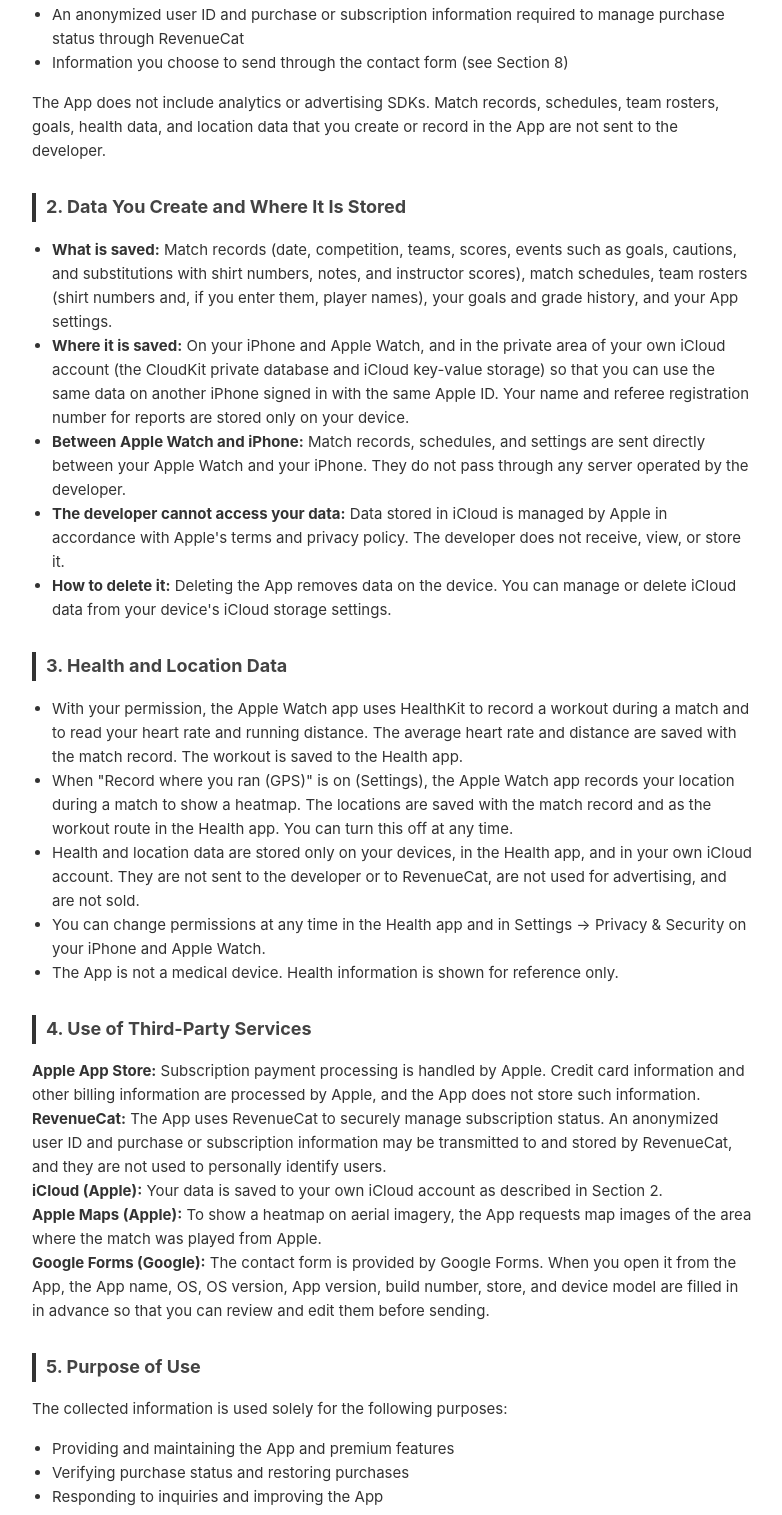
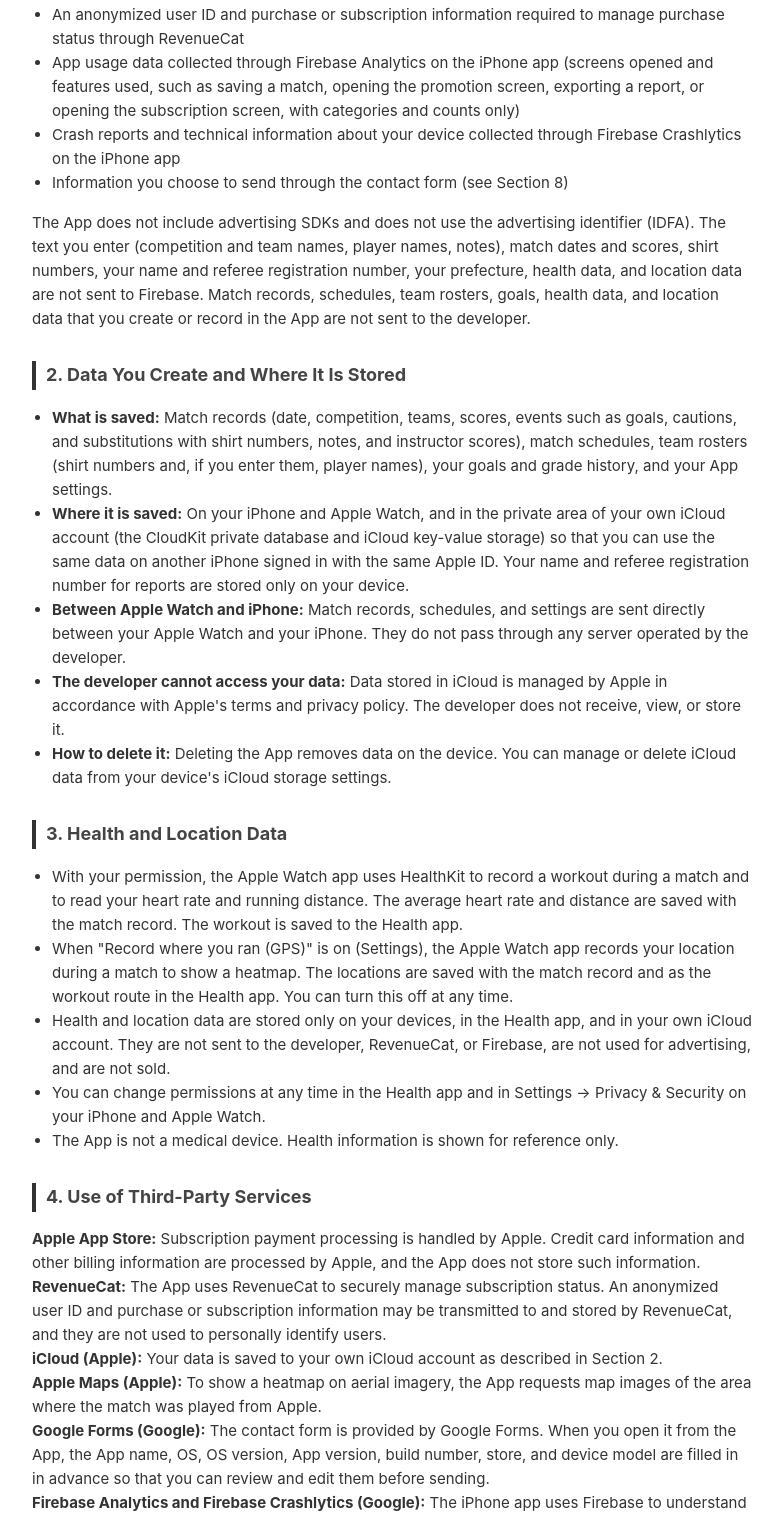
Before and after one commit to SOKu-ma/privacy-policy, a plain HTML site: page soccer-referee/privacy.html in a window 1280 px wide. Shown: the part 414-1929 px from the top of the page, without its empty margins (248-1030 px from the left). Drawn offline with Linux system fonts and the light colour scheme.

Commit message:
サッカー審判手帳: Firebase Analytics・Crashlytics の利用をプライバシーポリシーに書き足す
Co-Authored-By: Claude Opus 5.5 <noreply@anthropic.com>

```diff
--- a/soccer-referee/privacy.html
+++ b/soccer-referee/privacy.html
@@ -100,11 +100,19 @@
             <ul>
                 <li>An anonymized user ID and purchase or subscription information required to manage purchase status
                     through RevenueCat</li>
+                <li>App usage data collected through Firebase Analytics on the iPhone app (screens opened and features
+                    used, such as saving a match, opening the promotion screen, exporting a report, or opening the
+                    subscription screen, with categories and counts only)</li>
+                <li>Crash reports and technical information about your device collected through Firebase Crashlytics on
+                    the iPhone app</li>
                 <li>Information you choose to send through the contact form (see Section 8)</li>
             </ul>
             <p>
-                The App does not include analytics or advertising SDKs. Match records, schedules, team rosters, goals,
-                health data, and location data that you create or record in the App are not sent to the developer.
+                The App does not include advertising SDKs and does not use the advertising identifier (IDFA). The text you
+                enter (competition and team names, player names, notes), match dates and scores, shirt numbers, your name
+                and referee registration number, your prefecture, health data, and location data are not sent to
+                Firebase. Match records, schedules, team rosters, goals, health data, and location data that you create
+                or record in the App are not sent to the developer.
             </p>
 
             <h2>2. Data You Create and Where It Is Stored</h2>
@@ -135,8 +143,8 @@
                     match to show a heatmap. The locations are saved with the match record and as the workout route in
                     the Health app. You can turn this off at any time.</li>
                 <li>Health and location data are stored only on your devices, in the Health app, and in your own iCloud
-                    account. They are not sent to the developer or to RevenueCat, are not used for advertising, and are
-                    not sold.</li>
+                    account. They are not sent to the developer, RevenueCat, or Firebase, are not used for advertising,
+                    and are not sold.</li>
                 <li>You can change permissions at any time in the Health app and in Settings → Privacy &amp; Security on
                     your iPhone and Apple Watch.</li>
                 <li>The App is not a medical device. Health information is shown for reference only.</li>
@@ -155,7 +163,13 @@
                 the area where the match was played from Apple.<br>
                 <strong>Google Forms (Google):</strong> The contact form is provided by Google Forms. When you open it from
                 the App, the App name, OS, OS version, App version, build number, store, and device model are filled in
-                in advance so that you can review and edit them before sending.
+                in advance so that you can review and edit them before sending.<br>
+                <strong>Firebase Analytics and Firebase Crashlytics (Google):</strong> The iPhone app uses Firebase to
+                understand how features are used and to find and fix problems. Firebase may process usage events, an
+                app instance identifier, device and OS information, App version, and approximate location derived from
+                the IP address, as well as crash logs and stack traces. This information is used only for usage
+                analysis, troubleshooting, and improving stability, and not to identify you personally. The Apple Watch
+                app does not use Firebase.
             </p>
 
             <h2>5. Purpose of Use</h2>
@@ -164,12 +178,13 @@
                 <li>Providing and maintaining the App and premium features</li>
                 <li>Verifying purchase status and restoring purchases</li>
                 <li>Responding to inquiries and improving the App</li>
+                <li>Analyzing how features are used, investigating problems, and improving stability (Firebase)</li>
             </ul>
 
             <h2>6. Children's Information</h2>
             <p>
                 The App is intended for referees. Team rosters and match records may include the names of players who
-                are children. The developer does not collect this information; it is stored only on your devices and in
+                are children. The developer does not collect this information (it is not sent to Firebase either); it is stored only on your devices and in
                 your own iCloud account. Please enter only the minimum information needed and, where necessary, obtain
                 consent from parents or guardians. If you have questions about children's information, please contact us
                 using the form in Section 8.
@@ -206,10 +221,12 @@
             <p>開発者が受け取る情報は、次のものだけです：</p>
             <ul>
                 <li>RevenueCat による購入状態の管理に必要な、匿名化されたユーザーID と購入・サブスクリプションの情報</li>
+                <li>iPhone アプリでの、Firebase Analytics による利用状況のデータ（開いた画面や、試合の保存・昇級画面の表示・報告書の書き出し・有料プランの画面を開いたことなど。区分と数だけ）</li>
+                <li>iPhone アプリでの、Firebase Crashlytics によるクラッシュレポートと端末の技術情報</li>
                 <li>お問い合わせフォームから、ご自身で送信された情報（8. を参照）</li>
             </ul>
             <p>
-                本アプリには、利用状況の分析や広告のための SDK は入っていません。本アプリで作成・記録した試合の記録・予定・チームの名簿・目標・健康データ・位置情報は、開発者に送られません。
+                本アプリには、広告のための SDK は入っておらず、広告識別子（IDFA）も使いません。入力した文字（大会名・チーム名・選手の名前・メモ）、試合の日時と得点、背番号、氏名と審判登録番号、都道府県、健康データ、位置情報は、Firebase に送りません。本アプリで作成・記録した試合の記録・予定・チームの名簿・目標・健康データ・位置情報は、開発者に送られません。
             </p>
 
             <h2>2. 作成したデータと保存場所</h2>
@@ -225,7 +242,7 @@
             <ul>
                 <li>許可をいただいた場合、Apple Watch アプリは HealthKit を使って試合中のワークアウトを記録し、心拍数と走行距離を読み取ります。平均心拍数と走行距離は試合の記録に保存します。ワークアウトはヘルスケアアプリに保存されます。</li>
                 <li>設定の「走った位置を記録（GPS）」がオンのとき、Apple Watch アプリは試合中の位置を記録し、ヒートマップの表示に使います。位置は試合の記録と、ヘルスケアアプリのワークアウトの経路に保存します。この設定はいつでもオフにできます。</li>
-                <li>健康データと位置情報は、端末の中・ヘルスケアアプリ・ご自身の iCloud アカウントにだけ保存します。開発者や RevenueCat には送らず、広告に使ったり、販売したりしません。</li>
+                <li>健康データと位置情報は、端末の中・ヘルスケアアプリ・ご自身の iCloud アカウントにだけ保存します。開発者・RevenueCat・Firebase には送らず、広告に使ったり、販売したりしません。</li>
                 <li>許可は、ヘルスケアアプリと、iPhone・Apple Watch の「設定」→「プライバシーとセキュリティ」から、いつでも変更できます。</li>
                 <li>本アプリは医療機器ではありません。健康に関する表示は参考情報です。</li>
             </ul>
@@ -237,6 +254,8 @@
                 <strong>iCloud（Apple）：</strong>2. のとおり、データをご自身の iCloud アカウントに保存します。<br>
                 <strong>Apple マップ（Apple）：</strong>航空写真の上にヒートマップを表示するため、試合をした場所の地図の画像を Apple から取得します。<br>
                 <strong>Google フォーム（Google）：</strong>お問い合わせフォームは Google フォームを利用しています。本アプリから開くと、アプリ名・OS・OS のバージョン・アプリのバージョン・ビルド番号・ストア・端末名を事前に入力します。送信の前に、ご自身で確認・修正できます。
+            <br>
+                <strong>Firebase Analytics・Firebase Crashlytics（Google）：</strong>iPhone アプリでは、機能の使われ方を知り、不具合を見つけて直すために Firebase を利用しています。Firebase は、利用状況のイベント、アプリのインスタンス ID、端末と OS の情報、アプリのバージョン、IP アドレスから推定されるおおよその地域、クラッシュログとスタックトレースを処理することがあります。これらは利用状況の分析、不具合の調査、安定性の向上のためだけに使い、個人を特定するためには使用しません。Apple Watch アプリでは Firebase を使いません。
             </p>
 
             <h2>5. 利用目的</h2>
@@ -245,11 +264,12 @@
                 <li>本アプリとプレミアム機能の提供・維持</li>
                 <li>購入状態の確認と、購入の復元</li>
                 <li>お問い合わせへの対応と、本アプリの改善</li>
+                <li>機能の使われ方の分析、不具合の調査、安定性の向上（Firebase）</li>
             </ul>
 
             <h2>6. 子どもの情報について</h2>
             <p>
-                本アプリは審判員の方を対象としています。チームの名簿や試合の記録には、子どもの選手の名前が含まれることがあります。開発者はこれらの情報を収集せず、端末の中とご自身の iCloud アカウントにだけ保存されます。入力する情報は必要な範囲にとどめ、必要に応じて保護者の同意を得てください。子どもの情報について質問がある場合は、8. のフォームからお問い合わせください。
+                本アプリは審判員の方を対象としています。チームの名簿や試合の記録には、子どもの選手の名前が含まれることがあります。開発者はこれらの情報を収集せず（Firebase にも送りません）、端末の中とご自身の iCloud アカウントにだけ保存されます。入力する情報は必要な範囲にとどめ、必要に応じて保護者の同意を得てください。子どもの情報について質問がある場合は、8. のフォームからお問い合わせください。
             </p>
 
             <h2>7. 外部サービスのポリシー</h2>
```
